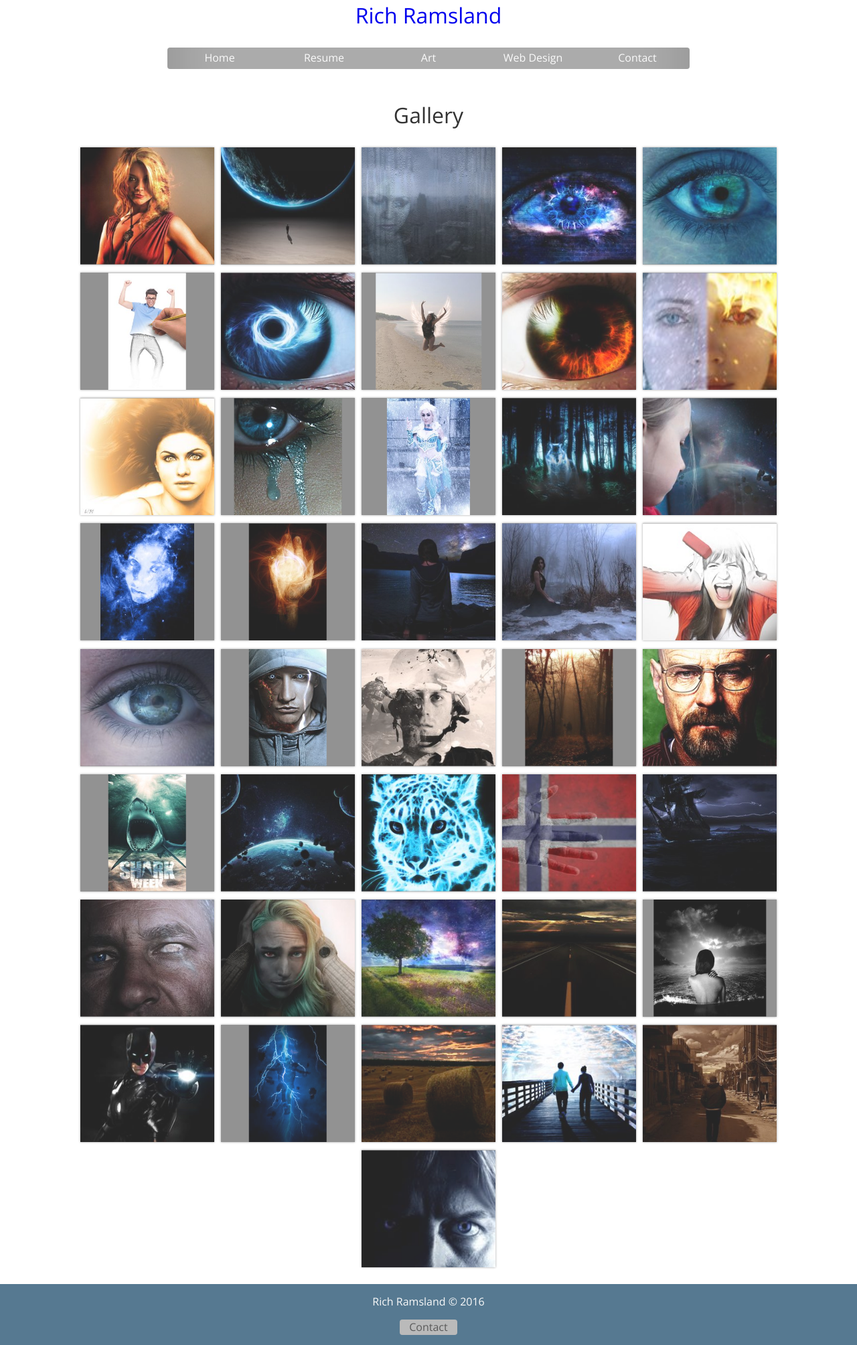
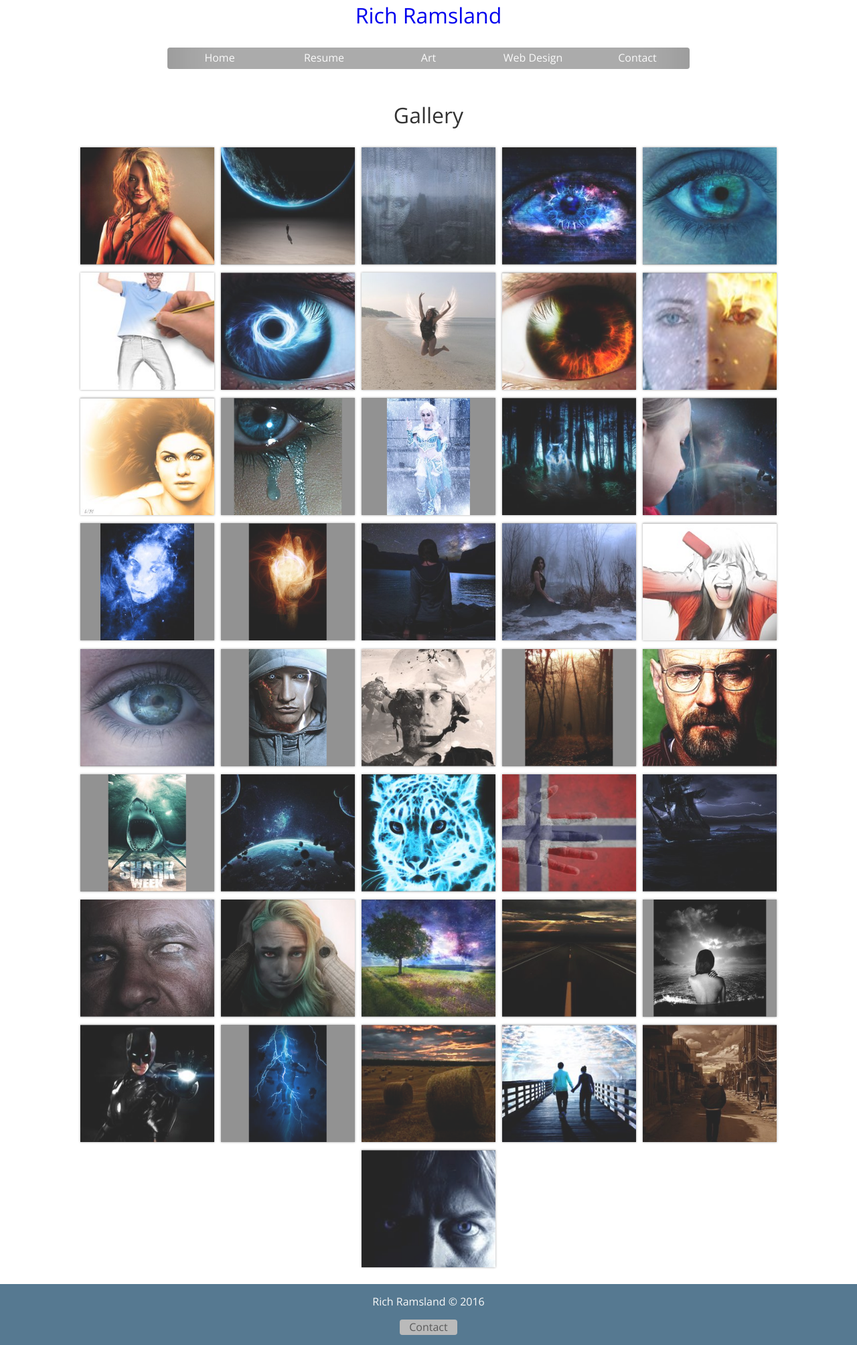
Before and after one commit to RRamsland/rramsland.github.io, a Jekyll site: the page built from artTest.html, in a window 1280 px wide. Shown: the whole page at 67% size. Built offline with Jekyll 4.4.1, drawn with Linux system fonts in a browser that asks for light colours; nearby versions of some CDN libraries; library files that are not in the unit come from our copies.

Commit message:
Portrait Test 3

```diff
--- a/artTest.html
+++ b/artTest.html
@@ -11,9 +11,9 @@ layout: default
         <div class="artThumbContainer"><img class="artThumb" src="/Art-Thumbs/Another Rainy Day.jpg"/></div>
         <div class="artThumbContainer"><img class="artThumb" src="/Art-Thumbs/Cant think of a clever title.jpg"/></div>
         <div class="artThumbContainer"><img class="artThumb" src="/Art-Thumbs/Dive.jpg"/></div>
-        <div class="artThumbContainer"><img class="portrait" src="/Art-Thumbs/Drawn To Life.jpg"/></div>
+        <div class="artThumbContainer"><img class="artThumb portrait" src="/Art-Thumbs/Drawn To Life.jpg"/></div>
         <div class="artThumbContainer"><img class="artThumb" src="/Art-Thumbs/Eye of the Storm.jpg"/></div>
-        <div class="artThumbContainer"><img class="portrait" src="/Art-Thumbs/Fly.jpg"/></div>
+        <div class="artThumbContainer"><img class="artThumb portrait" src="/Art-Thumbs/Fly.jpg"/></div>
         <div class="artThumbContainer"><img class="artThumb" src="/Art-Thumbs/I See Fire.jpg"/></div>
         <div class="artThumbContainer"><img class="artThumb" src="/Art-Thumbs/Ice & Fire.jpg"/></div>
         <div class="artThumbContainer"><img class="artThumb" src="/Art-Thumbs/Kate.jpg"/></div>
--- a/css/main.css
+++ b/css/main.css
@@ -379,7 +379,7 @@ display: none;
   position: relative;
   overflow: hidden;
 }
-.artThumbContainer img {
+.artThumb{
   position: absolute;
   left: 50%;
   top: 50%;
@@ -389,6 +389,7 @@ display: none;
       -ms-transform: translate(-50%,-50%);
           transform: translate(-50%,-50%);
 }
+
 .portrait {
   width: 100%;
   height: auto;
```
